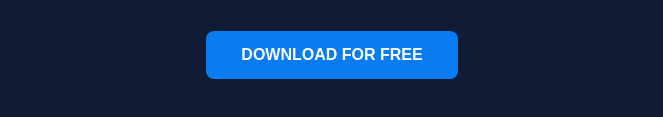
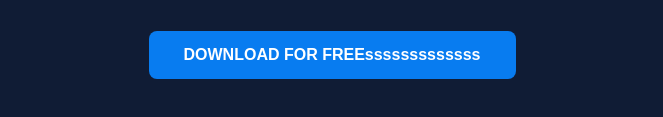
Before and after one commit to batistaandremarques/sonic-treasure, a plain HTML site: page index.html in a window 1280 px wide. Shown: the part 513-630 px from the top of the page, without its empty margins (308-971 px from the left). Drawn offline with Linux system fonts and the light colour scheme.

Commit message:
Modify download link text in index.html
Added extra 's' characters to the download link text.

```diff
--- a/index.html
+++ b/index.html
@@ -49,7 +49,7 @@
     <br>
 
     <a href="https://drive.google.com/file/d/1PqGMtlFEERz2KzdYEV2xuqSXsTRa2sCa/view?usp=sharing">
-        DOWNLOAD FOR FREE
+        DOWNLOAD FOR FREEsssssssssssss
     </a>
 
 </body>
```
